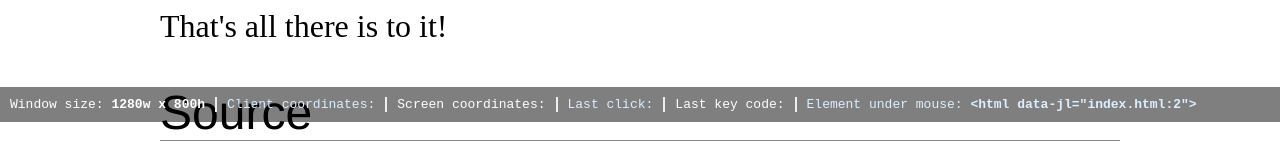
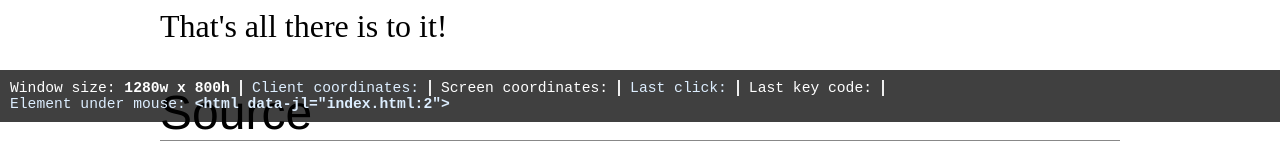
Before and after one commit to dtao/LittleDevBar, a plain HTML site: page index.html in a window 1280 px wide. Shown: the part 678-822 px from the top of the page. Drawn offline with Linux system fonts and the light colour scheme.

Commit message:
styling adjustments

```diff
--- a/littleDevBar.css
+++ b/littleDevBar.css
@@ -7,6 +7,7 @@
   padding: 10px;
   color: #fff;
   font-family: monospace;
+  font-size: 11pt;
 }
 
 .little-dev-bar:before {
@@ -25,8 +26,8 @@
   content: '';
 
   /* transparency */
-  opacity: 0.5;
-  filter: alpha(opacity=50);
+  opacity: 0.75;
+  filter: alpha(opacity=75);
 }
 
 .little-dev-bar span {
```
